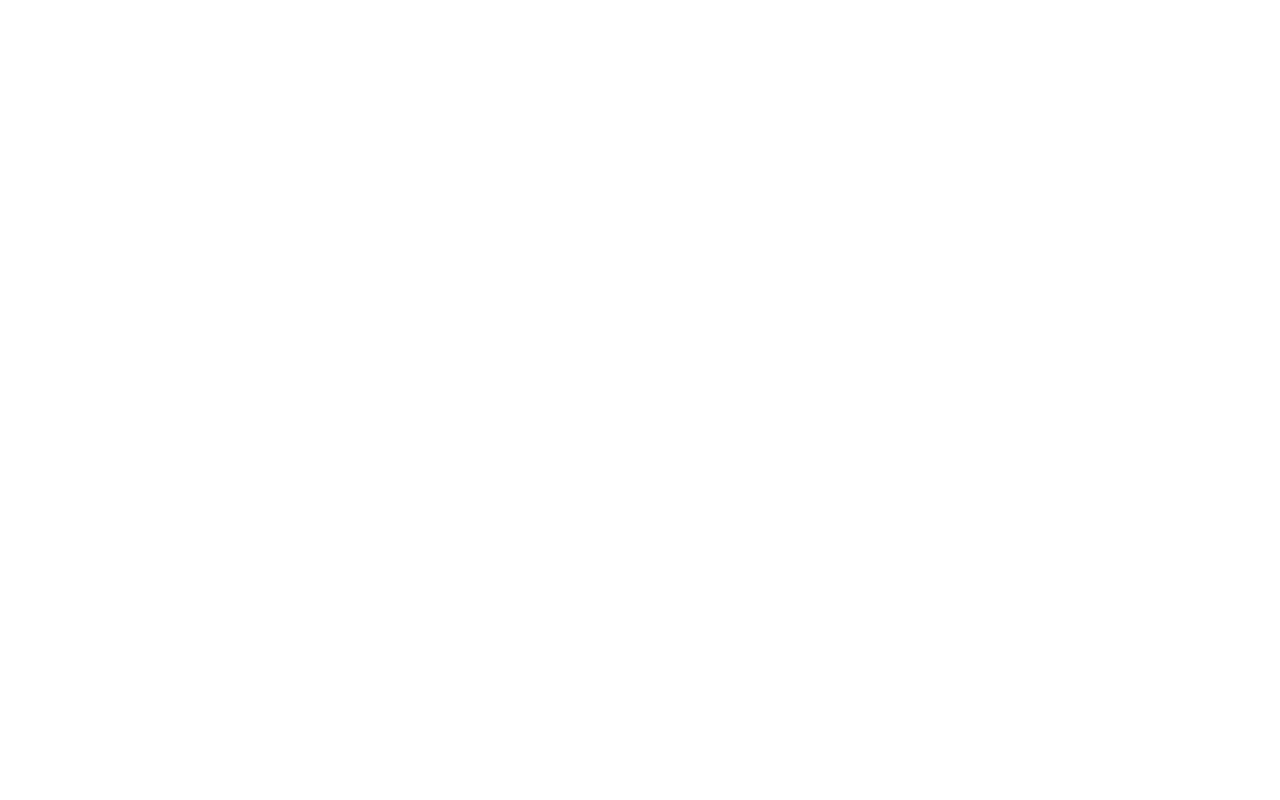
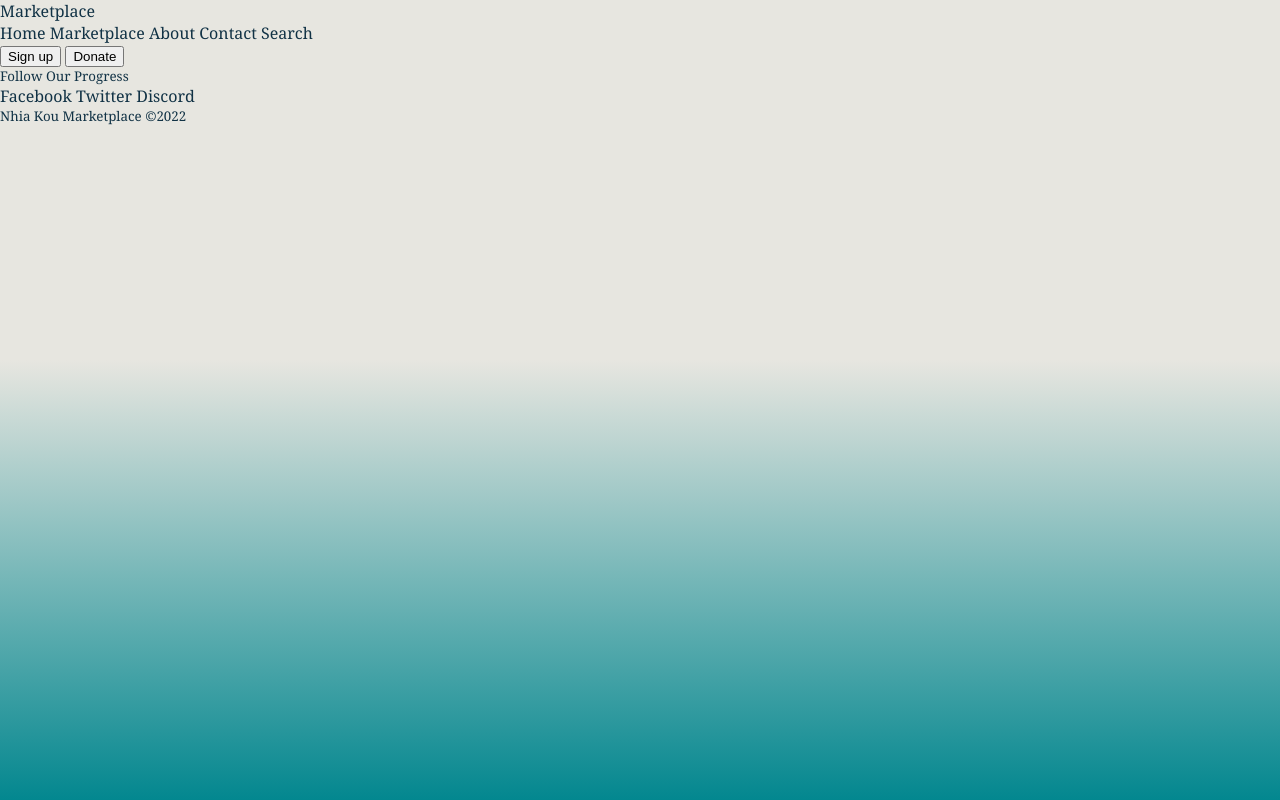
Before and after one commit to nhiakou/market.nhiakou.com, a plain HTML site: page index.html in a window 1280 px wide. Drawn offline with Linux system fonts and the light colour scheme.

Commit message:
add files, link tag, background color

```diff
--- a/index.css
+++ b/index.css
@@ -0,0 +1,10 @@
+html {
+    font-family: Georgia, Verdana, sans-serif;
+    font-size: medium;
+}
+
+body {
+    margin: 0;
+    background: linear-gradient(#e7e6e0 45%, #03878f);
+    color: #113245;
+}
--- a/index.html
+++ b/index.html
@@ -1,23 +1,45 @@
 <html lang="en">
     <head>
+        <title>Welcome to Market.nhiakou</title>
         <meta charset="utf-8">
-        <title>Welcome to Market.nhiakou</title>
-        <link>
-        <link>
-        <script defer></script>
+        <link rel="stylesheet" href="index.css" media="(min-width:480px)">
+        <link rel="stylesheet" href="index.m.css" media="(max-width: 480px)">
+        <script href="index.js" defer></script>
     </head>
     <body>
         <header>
-            <nav>
-                <a></a>
-                <a></a>
-                <a></a>
-            </nav>
+            <section>Marketplace</section>
         </header>
         <main>
+            <section>
+                <nav>
+                    <a>Home</a>
+                    <a>Marketplace</a>
+                    <a>About</a>
+                    <a>Contact</a>
+                    <a>Search</a>
+                    <a></a>
+                </nav>
+            </section>
+            <section>
+                <button><a>Sign up</a></button>
+                <button><a>Donate</a></button>
+            </section>
             <section></section>
             <section></section>
         </main>
-        <footer></footer>
+        <footer>
+            <section>
+                <small>Follow Our Progress</small>
+                <nav>
+                    <a>Facebook</a>
+                    <a>Twitter</a>
+                    <a>Discord</a>
+                </nav>
+            </section>
+            <section>
+                <small>Nhia Kou Marketplace &copy;2022</small>
+            </section>
+        </footer>
     </body>
 </html>
```
Also changed, not shown: hmong.m.css (added), index.m.css (added).
